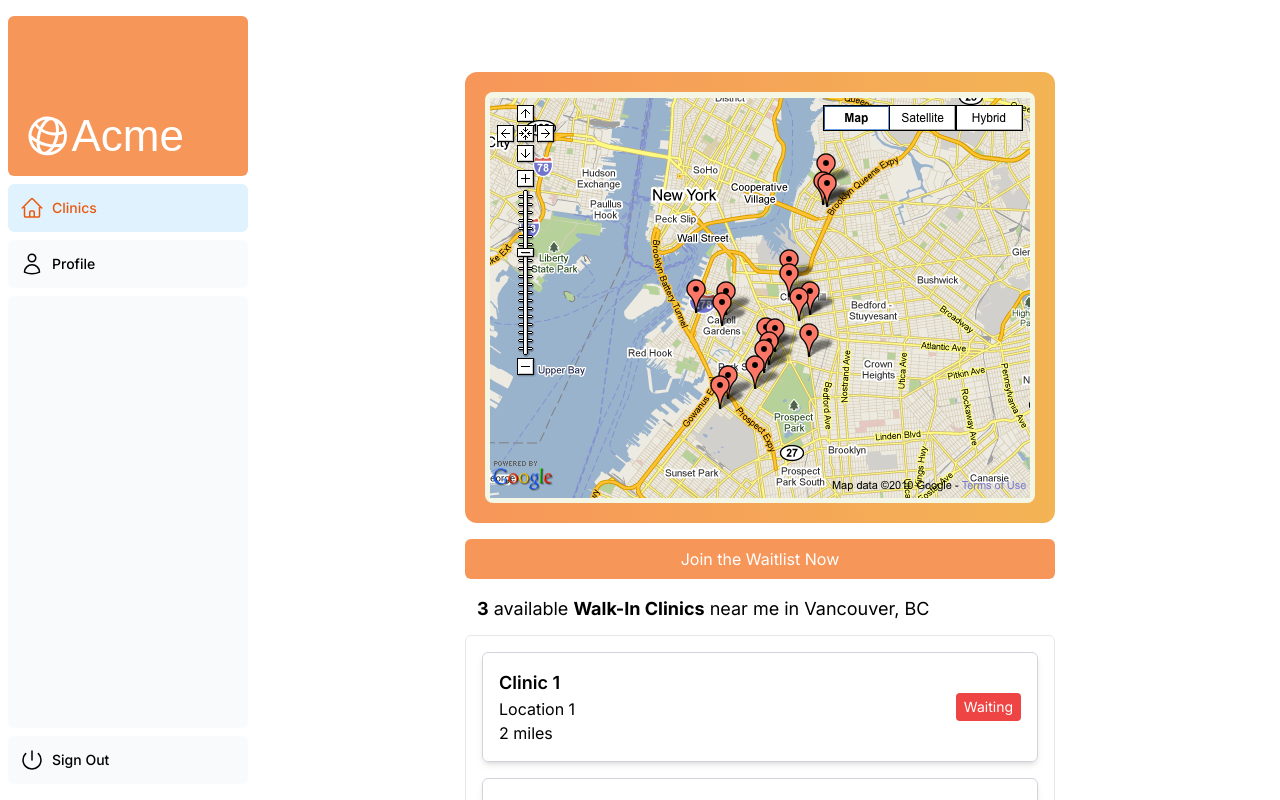
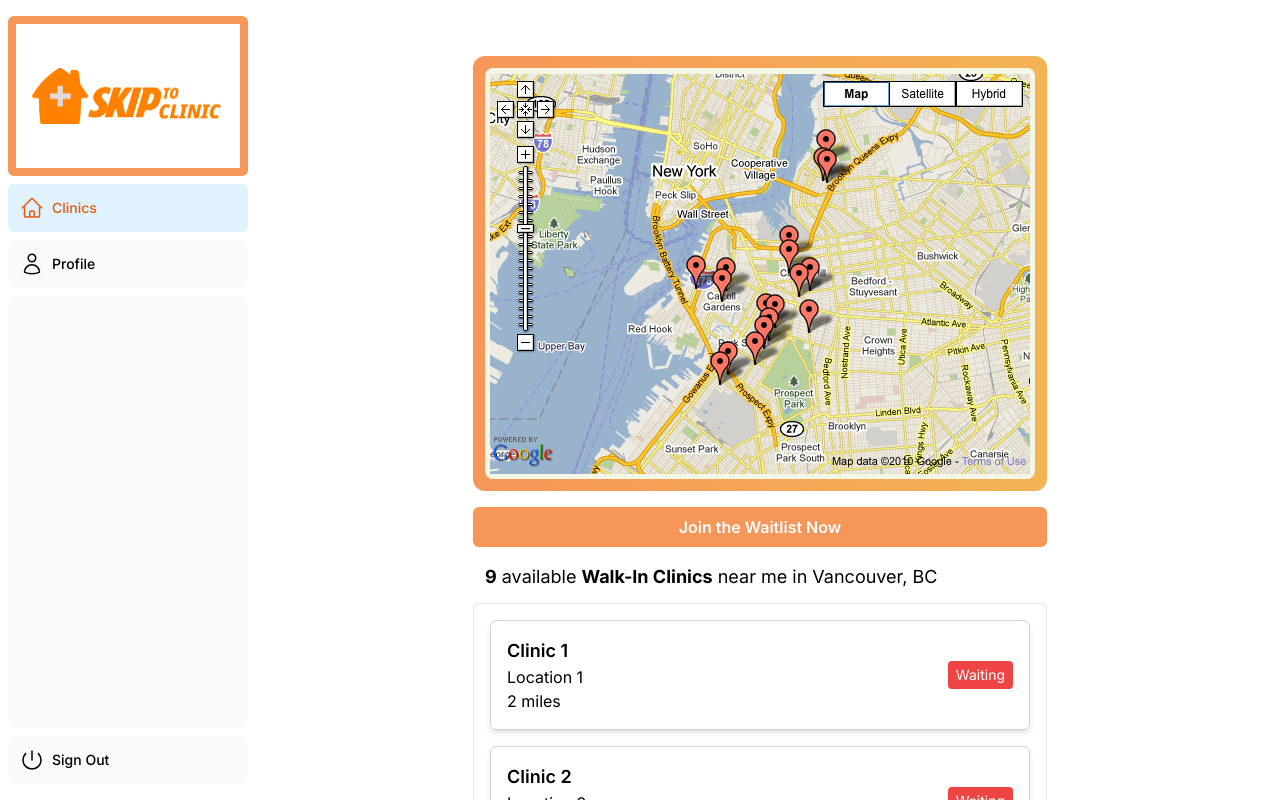
Before and after one commit to rwonger/skip-the-clinics, a Next.js app: page /dashboard in a window 1280 px wide. Built offline with nearby package versions, Linux system fonts and the light colour scheme; a web font is replaced by a local one.

Commit message:
changed dashboard styling

```diff
--- a/app/dashboard/layout.tsx
+++ b/app/dashboard/layout.tsx
@@ -6,7 +6,7 @@ export default function Layout({ children }: { children: React.ReactNode }) {
       <div className="w-full flex-none md:w-64">
         <SideNav />
       </div>
-      <div className="flex-grow p-6 md:overflow-y-auto md:p-12">{children}</div>
+      <div className="flex-grow p-6 md:overflow-y-auto md:p-2">{children}</div>
     </div>
   );
 }
--- a/app/dashboard/page.tsx
+++ b/app/dashboard/page.tsx
@@ -14,7 +14,7 @@ const clinics = [
 export default function Page() {
   const [searchQuery, setSearchQuery] = useState('');
 
-  const handleSearch = (event) => {
+  const handleSearch = (event:any) => {
     event.preventDefault();
     // Process the search query here
     console.log('Searching for:', searchQuery);
@@ -27,7 +27,7 @@ export default function Page() {
   };
 
   return (
-    <div>
+    <div className=" flex justify-center items-start p-6 rounded-md">
       {/* <meta charSet="utf-8" />
       <meta name="viewport" content="width=device-width, initial-scale=1, shrink-to-fit=no" />
       <link href="https://fonts.googleapis.com/css?family=Lato:300,400,700,900&display=swap" rel="stylesheet" />
@@ -36,7 +36,7 @@ export default function Page() {
         {/* Left Column */}
         <div className="flex flex-col items-center mr-4 ">
           <div className="text-center mb-4">
-            <div className='p-5 rounded-xl bg-gradient-to-r from-clinicCustomColor-400 to-clinicCustomColor-500'>
+            <div className='p-3 rounded-xl bg-gradient-to-r from-clinicCustomColor-400 to-clinicCustomColor-500'>
               {/* <h1 className="text-3xl text-white font-semibold mb-2 p-1">Available Walk-In Clinics Near You</h1> */}
               <img className="rounded-lg" src="/map_pic.png"></img>
             </div>
@@ -59,14 +59,14 @@ export default function Page() {
           </form> */}
             <button
               onClick={handleJoinWaitlist}
-              className="mt-4 p-2 w-full bg-clinicCustomColor-400 text-white rounded-md hover:bg-orange-500 transition duration-300"
+              className="mt-4 p-2 w-full font-semibold bg-clinicCustomColor-400 text-white rounded-md hover:bg-orange-500 transition duration-300"
             >
               Join the Waitlist Now
             </button>
           </div>
 
           <div className='mr-auto px-3 pb-3'>
-            <h3 className='text-lg'><b>3</b> available <b>Walk-In Clinics</b> near me in Vancouver, BC</h3>
+            <h3 className='text-lg'><b>9</b> available <b>Walk-In Clinics</b> near me in Vancouver, BC</h3>
           </div>
           <div className="overflow-y-auto h-96 w-full border border-gray-200 p-4 rounded-md">
             {clinics.map((clinic, index) => (
--- a/app/login/page.tsx
+++ b/app/login/page.tsx
@@ -5,7 +5,7 @@ import { useState } from "react";
 
 
 export default function Page() {
-  async function login(formData) {
+  async function login(formData:any) {
     "use server";
     const username = formData.get("username");
     const password = formData.get("password");
--- a/app/ui/dashboard/sidenav.tsx
+++ b/app/ui/dashboard/sidenav.tsx
@@ -7,11 +7,11 @@ export default function SideNav() {
   return (
     <div className="flex h-full flex-col px-3 py-4 md:px-2">
       <Link
-        className="mb-2 flex h-20 items-end justify-start rounded-md bg-clinicCustomColor-400 p-4 md:h-40"
+        className="mb-2 items-center flex h-20 justify-start rounded-md border-clinicCustomColor-400 border-8 p-4 md:h-40"
         href="/"
       >
-        <div className="w-32 text-white md:w-40">
-          <AcmeLogo />
+        <div className="w-48 text-white md:w-56 flex items-center">
+          <img className="" src='/skip-app-logo.png' />
         </div>
       </Link>
       <div className="flex grow flex-row justify-between space-x-2 md:flex-col md:space-x-0 md:space-y-2">
```
